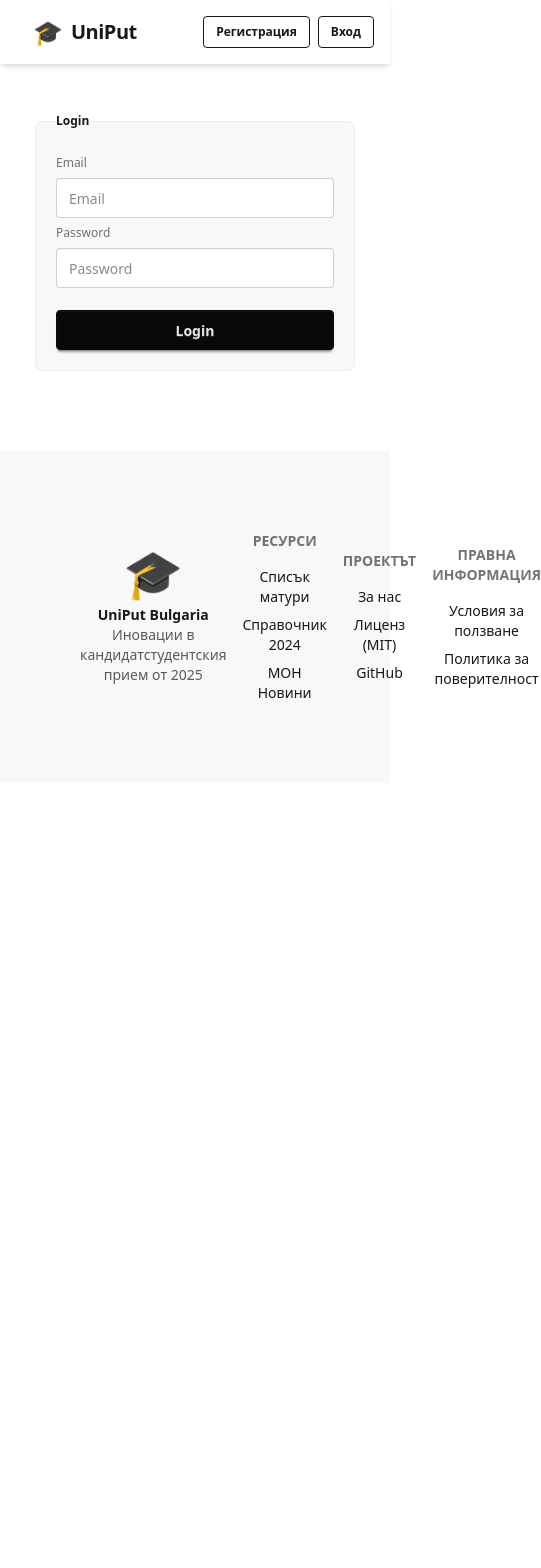
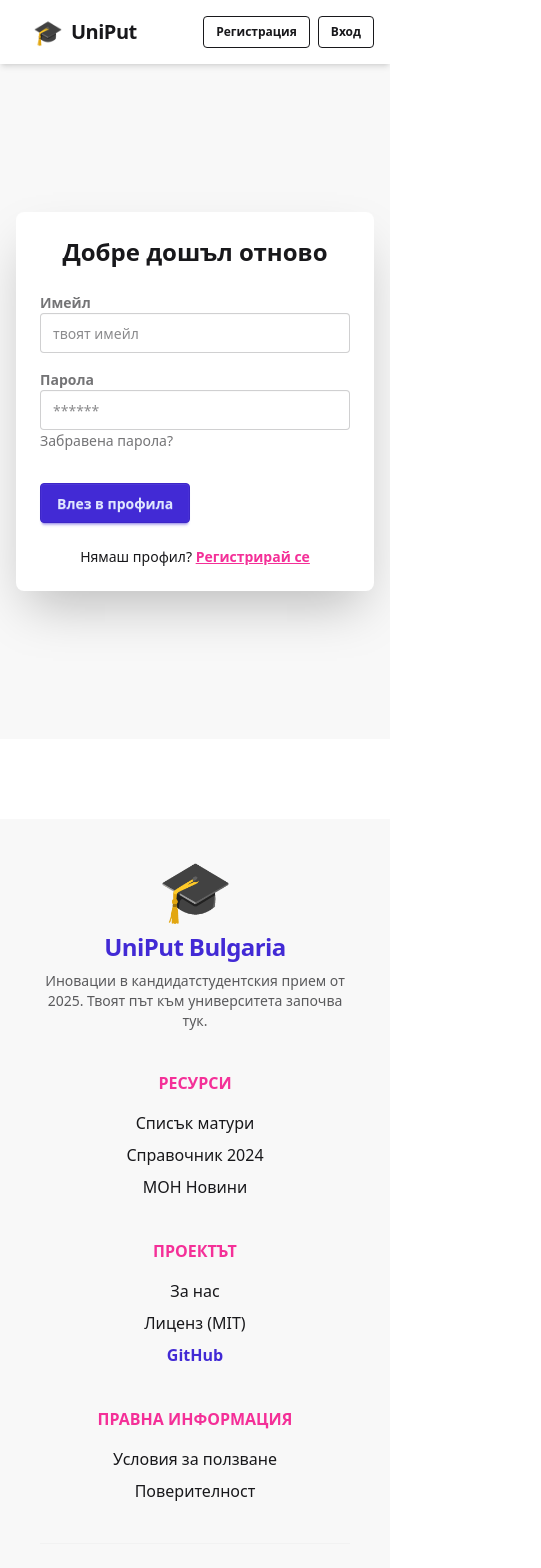
Before and after one commit to Martin-Atanasov123/Uni-put, a React (Vite) app: page /login in a window 390 px wide. Shown: the top 1568 px of the page, 541 px wide, since content can reach past the window. Before the commit the page ends 844 px from the top, so only its background shows below. Built offline with nearby package versions, Linux system fonts and the light colour scheme.

Commit message:
feat: implement Login component with form handling and error display feat: update Register component to remove unnecessary console log feat: enhance Footer component layout and styling for better responsiveness feat: add custom hook useIsMobile for mobile detection

```diff
--- a/src/components/Auth/Login.jsx
+++ b/src/components/Auth/Login.jsx
@@ -1,15 +1,124 @@
-export default function Login() {
+import  { useState } from "react";
+// import { supabase } from "../supabaseClient";
+import { Link, useNavigate } from "react-router-dom";
+
+const Login = () => {
+    const [email, setEmail] = useState("");
+    const [password, setPassword] = useState("");
+    const [loading, setLoading] = useState(false);
+    const [error, setError] = useState(null);
+    const navigate = useNavigate();
+
+    const handleLogin = async (e) => {
+        e.preventDefault();
+        setLoading(true);
+        setError(null);
+
+        // const { data, error } = await supabase.auth.signInWithPassword({
+        //     email,
+        //     password,
+        // });
+
+        if (error) {
+            setError("Невалиден имейл или парола.");
+        } else {
+            // Успешен вход!
+            navigate("/calculator"); // Пренасочваме директно към калкулатора
+        }
+        setLoading(false);
+    };
+
     return (
-        <fieldset className="fieldset bg-base-200  border-base-300 rounded-box w-xs border p-5 mx-auto mt-10">
-            <legend className="fieldset-legend">Login</legend>
+        <div className="flex justify-center items-center min-h-[80vh] bg-base-200 px-4">
+            <div className="card w-full max-w-sm shadow-2xl bg-base-100">
+                <form onSubmit={handleLogin} className="card-body">
+                    <h2 className="text-2xl font-bold text-center mb-4">
+                        Добре дошъл отново
+                    </h2>
 
-            <label className="label">Email</label>
-            <input type="email" className="input" placeholder="Email" />
+                    {error && (
+                        <div className="alert alert-error text-sm py-2">
+                            <svg
+                                xmlns="http://www.w3.org/2000/svg"
+                                className="stroke-current shrink-0 h-6 w-6"
+                                fill="none"
+                                viewBox="0 0 24 24"
+                            >
+                                <path
+                                    strokeLinecap="round"
+                                    strokeLinejoin="round"
+                                    strokeWidth="2"
+                                    d="10 14l2-2m0 0l2-2m-2 2l-2-2m2 2l2 2m7-2a9 9 0 11-18 0 9 9 0 0118 0z"
+                                />
+                            </svg>
+                            <span>{error}</span>
+                        </div>
+                    )}
 
-            <label className="label">Password</label>
-            <input type="password" className="input" placeholder="Password" />
+                    <div className="form-control">
+                        <label className="label">
+                            <span className="label-text font-semibold">
+                                Имейл
+                            </span>
+                        </label>
+                        <input
+                            type="email"
+                            placeholder="твоят имейл"
+                            className="input input-bordered focus:input-primary"
+                            value={email}
+                            onChange={(e) => setEmail(e.target.value)}
+                            required
+                        />
+                    </div>
 
-            <button className="btn btn-neutral mt-4">Login</button>
-        </fieldset>
+                    <div className="form-control mt-2">
+                        <label className="label">
+                            <span className="label-text font-semibold">
+                                Парола
+                            </span>
+                        </label>
+                        <input
+                            type="password"
+                            placeholder="******"
+                            className="input input-bordered focus:input-primary"
+                            value={password}
+                            onChange={(e) => setPassword(e.target.value)}
+                            required
+                        />
+                        <label className="label">
+                            <a
+                                href="#"
+                                className="label-text-alt link link-hover"
+                            >
+                                Забравена парола?
+                            </a>
+                        </label>
+                    </div>
+
+                    <div className="form-control  mt-6">
+                        <button
+                            className={`btn btn-primary ${
+                                loading ? "loading" : ""
+                            }`}
+                            disabled={loading}
+                        >
+                            Влез в профила
+                        </button>
+                    </div>
+
+                    <p className="text-center mt-4 text-sm">
+                        Нямаш профил?{" "}
+                        <Link
+                            to="/signup"
+                            className="link link-secondary font-bold"
+                        >
+                            Регистрирай се
+                        </Link>
+                    </p>
+                </form>
+            </div>
+        </div>
     );
-}
+};
+
+export default Login;
--- a/src/components/Auth/Register.jsx
+++ b/src/components/Auth/Register.jsx
@@ -18,7 +18,7 @@ const SignUp = () => {
         //     email,
         //     password,
         // });
-        console.log(data);
+
 
         if (error) {
             setError(error.message);
--- a/src/components/Footer.jsx
+++ b/src/components/Footer.jsx
@@ -1,35 +1,55 @@
-import React from "react";
+
 
 const Footer = () => {
+    const currentYear = new Date().getFullYear();
+
     return (
-        <footer className="footer  bg-base-200 text-base-content mt-20 footer-center pm:footer-horizontal  p-20">
-            <aside>
-                <span className="text-5xl">🎓</span>
-                <p className="font-bold">
+        <footer className="bg-base-200 text-base-content mt-20 p-10">
+            {/* flex-col -> вертикално за телефон
+               sm:flex-row -> хоризонтално за всичко над 640px
+               sm:justify-between -> разпъва секциите в двата края
+            */}
+            <div className="max-w-7xl mx-auto flex flex-col items-center text-center gap-10 sm:flex-row sm:items-start sm:text-left sm:justify-between">
+
+                {/* Лого секция */}
+                <aside className="flex flex-col items-center sm:items-start max-w-xs">
+                    <span className="text-6xl mb-3">🎓</span>
+                    <p className="font-black text-2xl tracking-tight text-primary">
                         UniPut Bulgaria
-                    <br />
-                    <span className="font-normal opacity-70">
-                        Иновации в кандидатстудентския прием от 2025
-                    </span>
+                    </p>
+                    <p className="text-sm opacity-70 mt-2">
+                        Иновации в кандидатстудентския прием от {currentYear}. Твоят път към университета започва тук.
                     </p>
                 </aside>
-            <nav>
-                <h6 className="footer-title">Ресурси</h6>
+
+                {/* Секция Ресурси */}
+                <nav className="flex flex-col gap-2">
+                    <h6 className="footer-title opacity-100 font-bold text-secondary mb-2">Ресурси</h6>
                     <a className="link link-hover">Списък матури</a>
                     <a className="link link-hover">Справочник 2024</a>
                     <a className="link link-hover">МОН Новини</a>
                 </nav>
-            <nav>
-                <h6 className="footer-title">Проектът</h6>
+
+                {/* Секция Проектът */}
+                <nav className="flex flex-col gap-2">
+                    <h6 className="footer-title opacity-100 font-bold text-secondary mb-2">Проектът</h6>
                     <a className="link link-hover">За нас</a>
                     <a className="link link-hover">Лиценз (MIT)</a>
-                <a className="link link-hover">GitHub</a>
+                    <a className="link link-hover text-primary font-semibold">GitHub</a>
                 </nav>
-            <nav>
-                <h6 className="footer-title">Правна информация</h6>
+
+                {/* Секция Правна информация */}
+                <nav className="flex flex-col gap-2">
+                    <h6 className="footer-title opacity-100 font-bold text-secondary mb-2">Правна информация</h6>
                     <a className="link link-hover">Условия за ползване</a>
-                <a className="link link-hover">Политика за поверителност</a>
+                    <a className="link link-hover">Поверителност</a>
                 </nav>
+            </div>
+
+            {/* Копирайт лента най-отдолу */}
+            <div className="mt-10 pt-6 border-t border-base-300 text-center text-xs opacity-50">
+                © {currentYear} UniPut. Проект за Национална Олимпиада по ИТ.
+            </div>
         </footer>
     );
 };
--- /dev/null
+++ b/src/components/hooks/useMobile.js
@@ -0,0 +1,13 @@
+import { useState, useEffect } from 'react';
+
+export const useIsMobile = () => {
+    const [isMobile, setIsMobile] = useState(window.innerWidth < 768);
+
+    useEffect(() => {
+        const handleResize = () => setIsMobile(window.innerWidth < 768);
+        window.addEventListener('resize', handleResize);
+        return () => window.removeEventListener('resize', handleResize);
+    }, []);
+
+    return isMobile;
+};
```
Lines whose indentation alone changed are shown as unchanged.
